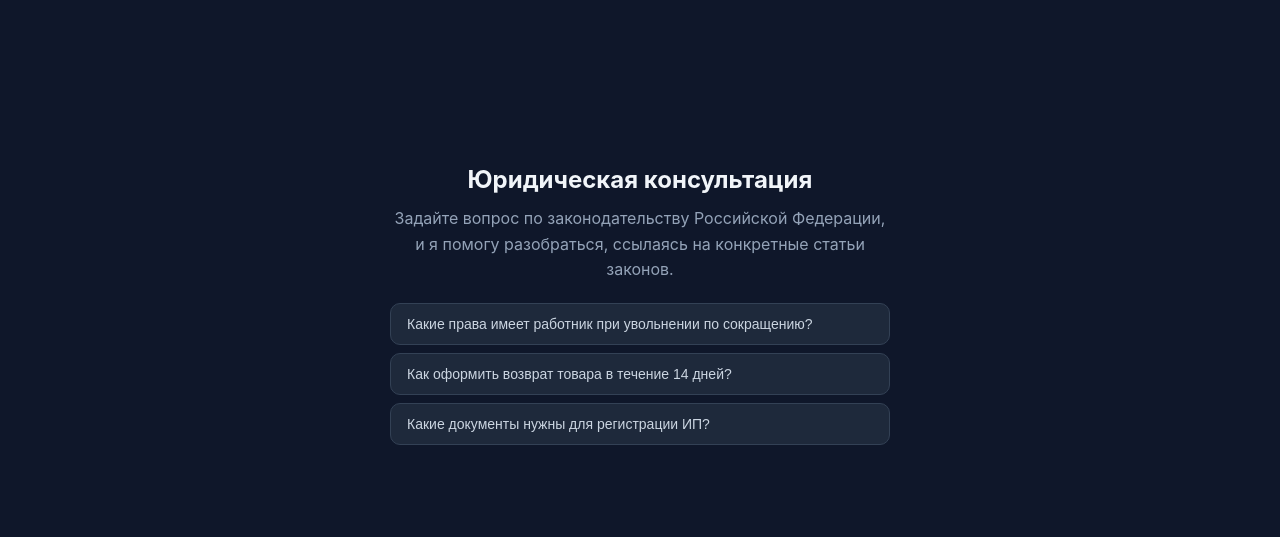
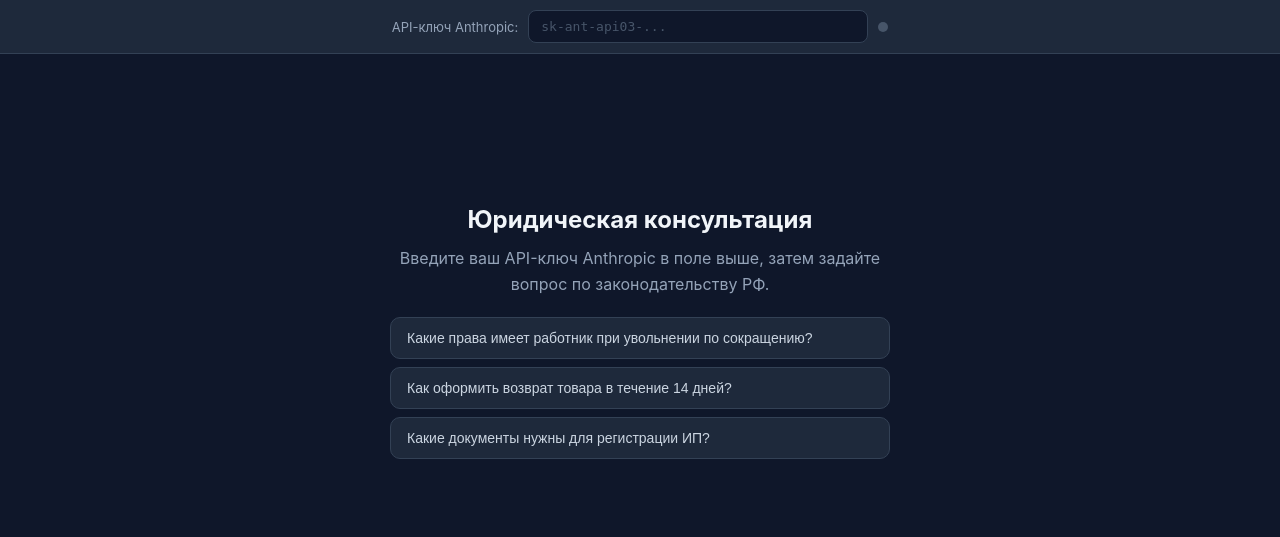
Before and after one commit to RomanKoshelev/school, a Flask app: page / in a window 1280 px wide. Shown: the part 77-614 px from the top of the page. Run offline with Flask 3, Linux system fonts and the light colour scheme; parts of the project's set-up code (start-up, migrations or seed data) failed here and were passed over.

Commit message:
add API key input to web UI
- Users enter their Anthropic API key directly in the browser
- Key saved in localStorage for convenience, never stored on server
- Green indicator shows key is valid after first successful request
- Removed hardcoded API key dependency from server startup

https://claude.ai/code/session_01HnURnEWHshcHkixJjFLw7E

```diff
--- a/Sources/RuLawyer/app.py
+++ b/Sources/RuLawyer/app.py
@@ -3,16 +3,13 @@
 РуЮрист — веб-сервис ИИ-юриста РФ.
 
 Запуск:
-    export ANTHROPIC_API_KEY="ваш-ключ"
     python app.py
 """
 
-import sys
 import uuid
 
 from flask import Flask, jsonify, render_template, request, session
 
-from config import ANTHROPIC_API_KEY
 from lawyer import LawyerBot
 
 app = Flask(__name__)
@@ -22,12 +19,12 @@ app.secret_key = uuid.uuid4().hex
 bots: dict[str, LawyerBot] = {}
 
 
-def get_bot() -> LawyerBot:
+def get_bot(api_key: str) -> LawyerBot:
     sid = session.get("sid")
     if not sid or sid not in bots:
         sid = uuid.uuid4().hex
         session["sid"] = sid
-        bots[sid] = LawyerBot()
+        bots[sid] = LawyerBot(api_key)
     return bots[sid]
 
 
@@ -40,10 +37,14 @@ def index():
 def ask():
     data = request.get_json(silent=True) or {}
     question = (data.get("question") or "").strip()
+    api_key = (data.get("api_key") or "").strip()
+
+    if not api_key:
+        return jsonify({"error": "Введите API-ключ Anthropic"}), 400
     if not question:
         return jsonify({"error": "Пустой вопрос"}), 400
 
-    bot = get_bot()
+    bot = get_bot(api_key)
     try:
         answer = bot.ask(question)
         return jsonify({"answer": answer})
@@ -53,15 +54,12 @@ def ask():
 
 @app.route("/api/clear", methods=["POST"])
 def clear():
-    bot = get_bot()
-    bot.clear_history()
+    sid = session.get("sid")
+    if sid and sid in bots:
+        del bots[sid]
+    session.pop("sid", None)
     return jsonify({"ok": True})
 
 
 if __name__ == "__main__":
-    if not ANTHROPIC_API_KEY:
-        print("Ошибка: не задан ANTHROPIC_API_KEY.")
-        print('  export ANTHROPIC_API_KEY="sk-ant-..."')
-        sys.exit(1)
-
     app.run(host="0.0.0.0", port=5000, debug=False)
--- a/Sources/RuLawyer/lawyer.py
+++ b/Sources/RuLawyer/lawyer.py
@@ -1,12 +1,12 @@
 import anthropic
-from config import ANTHROPIC_API_KEY, MODEL, SYSTEM_PROMPT
+from config import MODEL, SYSTEM_PROMPT
 
 
 class LawyerBot:
     """Чат-бот юрист РФ на основе Claude API."""
 
-    def __init__(self):
-        self.client = anthropic.Anthropic(api_key=ANTHROPIC_API_KEY)
+    def __init__(self, api_key: str):
+        self.client = anthropic.Anthropic(api_key=api_key)
         self.history: list[dict] = []
 
     def ask(self, question: str) -> str:
--- a/Sources/RuLawyer/templates/index.html
+++ b/Sources/RuLawyer/templates/index.html
@@ -54,6 +54,12 @@
             color: #94a3b8;
         }
 
+        .header-actions {
+            display: flex;
+            align-items: center;
+            gap: 10px;
+        }
+
         .btn-clear {
             background: #334155;
             color: #94a3b8;
@@ -69,6 +75,55 @@
             background: #475569;
             color: #e2e8f0;
         }
+
+        /* API key bar */
+        .key-bar {
+            background: #1e293b;
+            border-bottom: 1px solid #334155;
+            padding: 10px 24px;
+            display: flex;
+            align-items: center;
+            justify-content: center;
+            gap: 10px;
+            flex-shrink: 0;
+        }
+
+        .key-bar label {
+            font-size: 13px;
+            color: #94a3b8;
+            white-space: nowrap;
+        }
+
+        #apiKey {
+            width: 340px;
+            max-width: 50vw;
+            padding: 8px 12px;
+            border-radius: 8px;
+            border: 1px solid #334155;
+            background: #0f172a;
+            color: #e2e8f0;
+            font-size: 13px;
+            font-family: monospace;
+            outline: none;
+        }
+
+        #apiKey:focus {
+            border-color: #3b82f6;
+        }
+
+        #apiKey::placeholder {
+            color: #475569;
+        }
+
+        .key-status {
+            width: 10px;
+            height: 10px;
+            border-radius: 50%;
+            background: #475569;
+            flex-shrink: 0;
+        }
+
+        .key-status.ok { background: #22c55e; }
 
         .chat-area {
             flex: 1;
@@ -260,6 +315,8 @@
 
         @media (max-width: 600px) {
             header { padding: 12px 16px; }
+            .key-bar { padding: 8px 16px; flex-wrap: wrap; }
+            #apiKey { width: 100%; max-width: 100%; }
             .chat-area { padding: 16px; }
             .input-area { padding: 12px 16px; }
             .logo h1 { font-size: 17px; }
@@ -275,13 +332,21 @@
                 <span>ИИ-помощник по праву РФ</span>
             </div>
         </div>
-        <button class="btn-clear" onclick="clearChat()">Новый диалог</button>
+        <div class="header-actions">
+            <button class="btn-clear" onclick="clearChat()">Новый диалог</button>
+        </div>
     </header>
+
+    <div class="key-bar">
+        <label for="apiKey">API-ключ Anthropic:</label>
+        <input type="password" id="apiKey" placeholder="sk-ant-api03-..." autocomplete="off">
+        <div class="key-status" id="keyStatus" title="Статус ключа"></div>
+    </div>
 
     <div class="chat-area" id="chat">
         <div class="welcome" id="welcome">
             <h2>Юридическая консультация</h2>
-            <p>Задайте вопрос по законодательству Российской Федерации, и я помогу разобраться, ссылаясь на конкретные статьи законов.</p>
+            <p>Введите ваш API-ключ Anthropic в поле выше, затем задайте вопрос по законодательству РФ.</p>
             <div class="examples">
                 <button class="example-btn" onclick="askExample(this)">Какие права имеет работник при увольнении по сокращению?</button>
                 <button class="example-btn" onclick="askExample(this)">Как оформить возврат товара в течение 14 дней?</button>
@@ -303,7 +368,18 @@
         const chat = document.getElementById("chat");
         const input = document.getElementById("question");
         const sendBtn = document.getElementById("sendBtn");
+        const apiKeyInput = document.getElementById("apiKey");
+        const keyStatus = document.getElementById("keyStatus");
         let busy = false;
+
+        // Сохраняем/загружаем ключ из localStorage
+        const savedKey = localStorage.getItem("anthropic_api_key");
+        if (savedKey) apiKeyInput.value = savedKey;
+
+        apiKeyInput.addEventListener("input", function () {
+            localStorage.setItem("anthropic_api_key", this.value);
+            keyStatus.className = "key-status";
+        });
 
         input.addEventListener("input", function () {
             this.style.height = "auto";
@@ -315,6 +391,10 @@
                 e.preventDefault();
                 send();
             }
+        }
+
+        function getApiKey() {
+            return apiKeyInput.value.trim();
         }
 
         function askExample(btn) {
@@ -331,7 +411,7 @@
 
             const avatar = document.createElement("div");
             avatar.className = "avatar";
-            avatar.textContent = role === "user" ? "?" : "§";
+            avatar.textContent = role === "user" ? "?" : "\u00A7";
 
             const bubble = document.createElement("div");
             bubble.className = "bubble";
@@ -346,6 +426,15 @@
 
         async function send() {
             if (busy) return;
+
+            const key = getApiKey();
+            if (!key) {
+                apiKeyInput.focus();
+                apiKeyInput.style.borderColor = "#ef4444";
+                setTimeout(() => apiKeyInput.style.borderColor = "", 2000);
+                return;
+            }
+
             const q = input.value.trim();
             if (!q) return;
 
@@ -363,11 +452,18 @@
                 const res = await fetch("/api/ask", {
                     method: "POST",
                     headers: { "Content-Type": "application/json" },
-                    body: JSON.stringify({ question: q }),
+                    body: JSON.stringify({ question: q, api_key: key }),
                 });
                 const data = await res.json();
                 typing.classList.remove("typing");
-                typing.querySelector(".bubble").textContent = data.answer || data.error || "Ошибка";
+
+                if (data.answer) {
+                    typing.querySelector(".bubble").textContent = data.answer;
+                    keyStatus.className = "key-status ok";
+                } else {
+                    typing.querySelector(".bubble").textContent = data.error || "Ошибка";
+                    keyStatus.className = "key-status";
+                }
             } catch (err) {
                 typing.classList.remove("typing");
                 typing.querySelector(".bubble").textContent = "Ошибка соединения: " + err.message;
@@ -381,10 +477,11 @@
 
         async function clearChat() {
             await fetch("/api/clear", { method: "POST" });
+            keyStatus.className = "key-status";
             chat.innerHTML = `
                 <div class="welcome" id="welcome">
                     <h2>Юридическая консультация</h2>
-                    <p>Задайте вопрос по законодательству Российской Федерации, и я помогу разобраться, ссылаясь на конкретные статьи законов.</p>
+                    <p>Введите ваш API-ключ Anthropic в поле выше, затем задайте вопрос по законодательству РФ.</p>
                     <div class="examples">
                         <button class="example-btn" onclick="askExample(this)">Какие права имеет работник при увольнении по сокращению?</button>
                         <button class="example-btn" onclick="askExample(this)">Как оформить возврат товара в течение 14 дней?</button>
```
Also changed, not shown: Sources/RuLawyer/main.py (+4 -3 lines).
